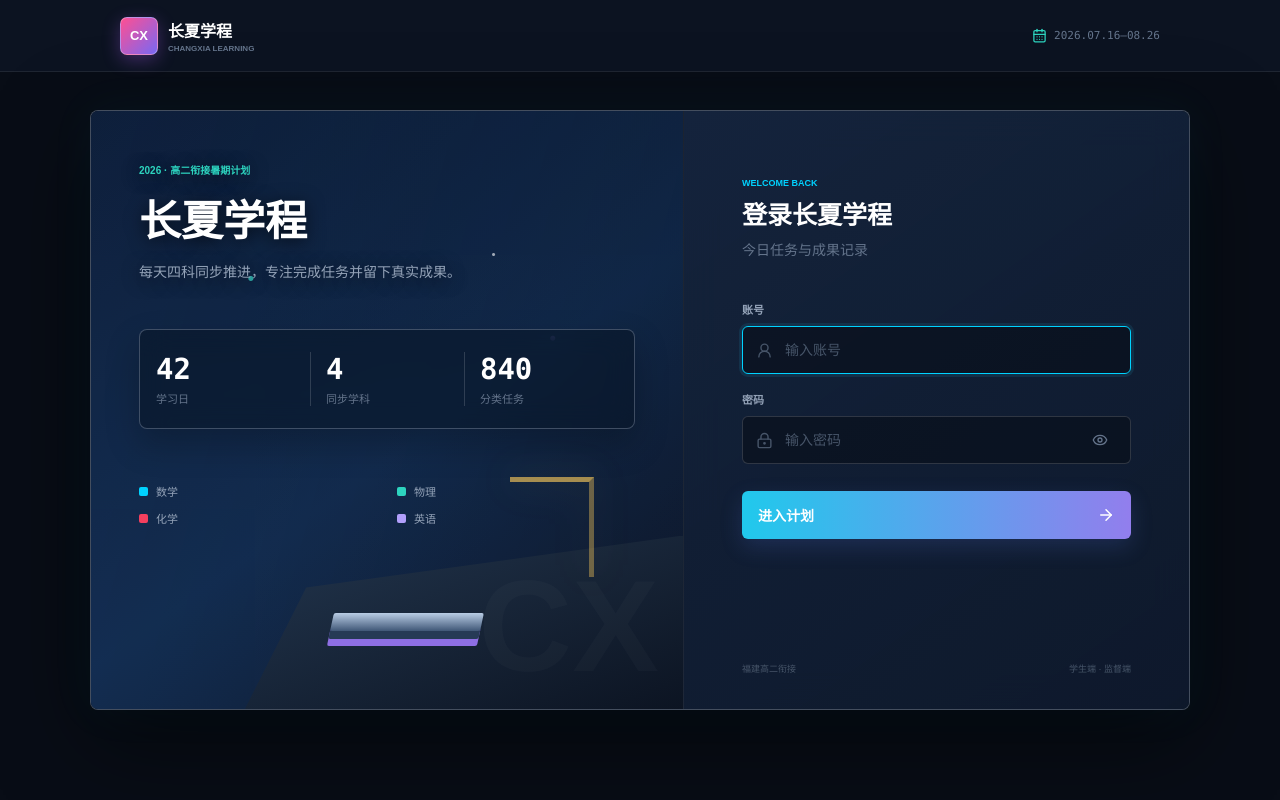
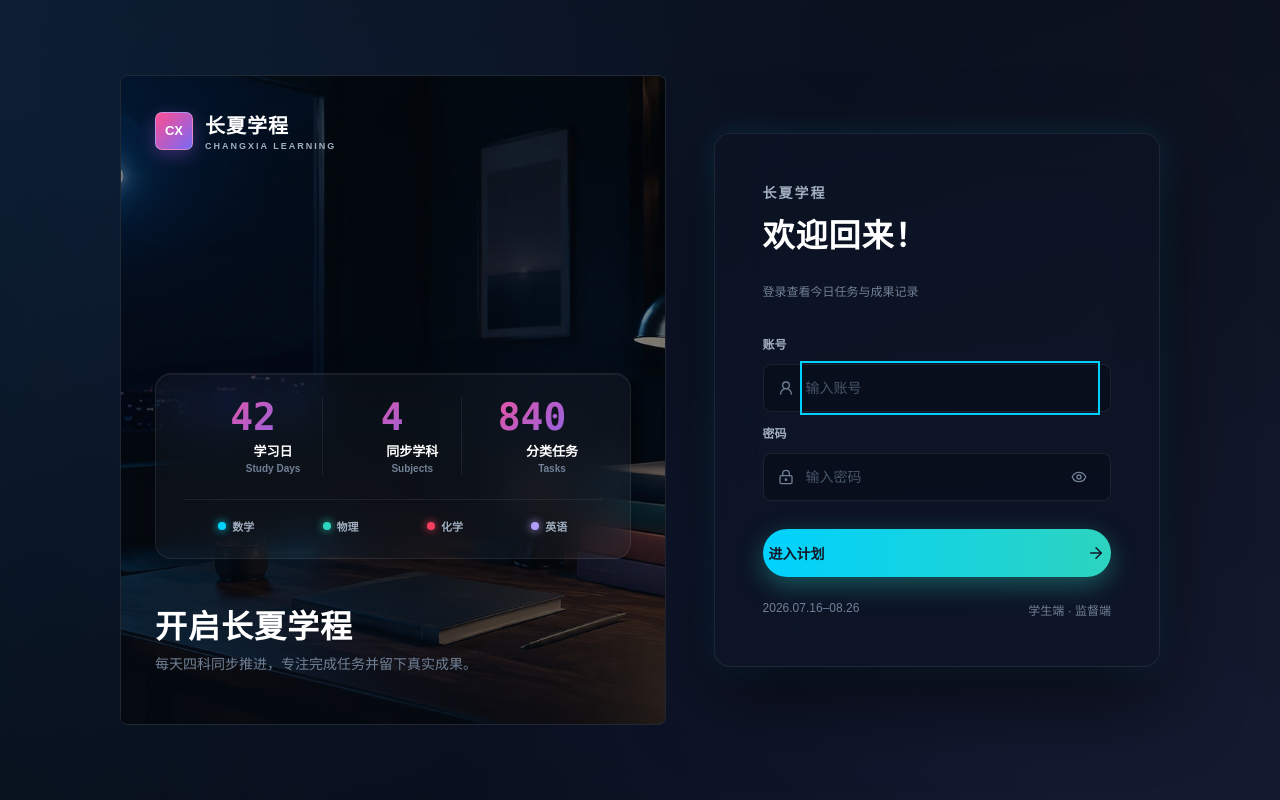
Before and after one commit to suyu7789-ux/study_plan, a Flask app: page /login in a window 1280 px wide. Run offline with Flask 3, Linux system fonts and the light colour scheme; some libraries are stand-ins or nearby versions.

Commit message:
feat: align frontend with midnight design prototype

```diff
--- a/app/static/app.css
+++ b/app/static/app.css
@@ -66,7 +66,13 @@
   margin: 0;
   min-width: 320px;
   min-height: 100vh;
-  background: #080d16;
+  background:
+    linear-gradient(118deg, rgba(0, 210, 255, 0.055), transparent 34%, rgba(177, 159, 251, 0.05) 66%, transparent),
+    linear-gradient(28deg, transparent 20%, rgba(45, 212, 191, 0.035) 42%, transparent 68%, rgba(244, 63, 94, 0.035)),
+    #080d16;
+  background-size: 180% 180%, 210% 210%, auto;
+  background-attachment: fixed;
+  animation: dreamBackground 22s ease-in-out infinite alternate;
   color: var(--text);
   font-family: var(--font);
   font-size: 14px;
@@ -648,63 +678,384 @@
 
 .mobile-nav { display: none; }
 
-.login-page { min-height: 100vh; background: #080d16; }
-.login-topbar { height: 72px; display: flex; align-items: center; justify-content: space-between; padding: 0 max(24px, calc((100vw - 1040px) / 2)); border-bottom: 1px solid var(--line); background: rgba(13,21,35,.9); }
-.login-wordmark { display: flex; align-items: center; gap: 10px; color: white; text-decoration: none; }
-.login-wordmark > span:last-child { display: grid; }
-.login-wordmark strong { font-size: 16px; }
-.login-wordmark small { margin-top: 2px; color: var(--muted); font-size: 8px; font-weight: 800; }
-.login-period { display: inline-flex; align-items: center; gap: 7px; color: var(--muted); font-family: var(--numeric); font-size: 11px; }
-.login-period svg { width: 15px; height: 15px; color: var(--physics); }
-.login-layout { width: min(1100px, calc(100% - 48px)); min-height: 600px; margin: 38px auto; display: grid; grid-template-columns: 1.08fr .92fr; overflow: hidden; border: 1px solid rgba(210,225,245,.28); border-radius: 8px; background: rgba(18,29,48,.58); box-shadow: 0 30px 90px rgba(0,0,0,.5), 0 0 46px rgba(39,201,245,.06); }
-.login-context { position: relative; padding: 50px 48px; overflow: hidden; border-right: 1px solid var(--line); background: linear-gradient(135deg, rgba(7,14,27,.66), rgba(14,35,62,.45)); }
-.login-context::after { content: "CX"; position: absolute; right: 24px; bottom: 8px; color: rgba(255,255,255,.025); font-family: var(--display); font-size: 130px; font-weight: 900; pointer-events: none; }
+.login-page {
+  min-height: 100vh;
+  background:
+    linear-gradient(118deg, rgba(0, 210, 255, .08), transparent 38%, rgba(177, 159, 251, .06) 72%, transparent),
+    linear-gradient(34deg, #05070e, #0d1428 48%, #080d16);
+  background-size: 180% 180%, 140% 140%;
+  animation: dreamBackground 22s ease-in-out infinite alternate;
+  display: flex;
+  align-items: center;
+  justify-content: center;
+  padding: 24px;
+}
+.login-topbar { display: none; }
+.login-layout {
+  width: min(1040px, 94vw);
+  margin: 0 auto;
+  display: grid;
+  grid-template-columns: 1.1fr 0.9fr;
+  align-items: center;
+  gap: 48px;
+  background: transparent;
+  border: none;
+  box-shadow: none;
+}
+.login-context {
+  position: relative;
+  overflow: hidden;
+  min-height: 650px;
+  background: #07101d;
+  border: 1px solid rgba(255, 255, 255, .1);
+  border-radius: 8px;
+  padding: 34px;
+  display: flex;
+  flex-direction: column;
+  justify-content: center;
+}
 .login-context > :not(.login-scene) { position: relative; z-index: 2; }
-.login-scene { position: absolute; inset: 0; overflow: hidden; background: linear-gradient(145deg, #0a1830 0%, #122c50 55%, #101729 100%); }
-.scene-window { position: absolute; inset: 0; opacity: .75; background: radial-gradient(circle at 27% 28%, rgba(64,236,218,.9) 0 2px, transparent 3px), radial-gradient(circle at 68% 24%, rgba(255,255,255,.8) 0 1px, transparent 2px), radial-gradient(circle at 78% 38%, rgba(173,140,255,.75) 0 2px, transparent 3px), linear-gradient(105deg, rgba(38,74,124,.2), rgba(7,14,26,.35)); }
-.scene-desk { position: absolute; right: 0; bottom: 0; width: 74%; height: 29%; background: linear-gradient(160deg, rgba(36,55,78,.9), rgba(12,20,34,.95)); clip-path: polygon(14% 30%, 100% 0, 100% 100%, 0 100%); }
-.scene-lamp { position: absolute; right: 15%; bottom: 22%; width: 84px; height: 100px; border-top: 5px solid rgba(246,199,91,.65); border-right: 5px solid rgba(246,199,91,.4); filter: drop-shadow(0 0 18px rgba(246,199,91,.28)); }
-.scene-book { position: absolute; right: 34%; bottom: 13%; width: 150px; height: 18px; border-radius: 2px; background: linear-gradient(180deg, #b9cde5, #405777); box-shadow: 0 8px 0 #263a56, 0 15px 0 #8e6fe4; transform: skewX(-12deg); }
-.login-context > .login-kicker, .login-context > h1, .login-context > p { text-shadow: 0 3px 18px rgba(0,0,0,.68); }
-.login-kicker { color: var(--physics); font-size: 10px; font-weight: 900; }
-.login-context h1 { margin: 20px 0 0; font-size: 42px; line-height: 1.2; }
-.login-context > p { max-width: 330px; margin: 14px 0 0; color: var(--text-soft); line-height: 1.7; }
-.plan-facts { margin: 44px 0 0; display: grid; grid-template-columns: repeat(3,1fr); }
-.glass-facts { padding: 22px 16px; border: 1px solid rgba(220,232,249,.25); border-radius: 8px; background: rgba(9,20,37,.55); box-shadow: 0 15px 34px rgba(0,0,0,.22); backdrop-filter: blur(14px); }
-.plan-facts div { padding: 0 15px; border-left: 1px solid var(--line-strong); }
-.plan-facts div:first-child { padding-left: 0; border-left: 0; }
-.plan-facts dt { font-family: var(--numeric); font-size: 29px; font-weight: 900; }
-.plan-facts dd { margin: 4px 0 0; color: var(--muted); font-size: 11px; }
-.login-subjects { margin-top: 54px; display: grid; grid-template-columns: 1fr 1fr; gap: 11px 20px; }
-.login-subjects span { display: flex; align-items: center; gap: 8px; color: var(--text-soft); font-size: 11px; }
-.subject-swatch { width: 9px; height: 9px; border-radius: 2px; background: var(--math); }
-.subject-swatch.physics { background: var(--physics); }
-.subject-swatch.chemistry { background: var(--chemistry); }
-.subject-swatch.english { background: var(--english); }
-.login-panel { padding: 62px 58px 34px; display: flex; flex-direction: column; background: linear-gradient(145deg, rgba(22,39,66,.82), rgba(14,25,44,.92)); backdrop-filter: blur(18px); }
-.login-panel-heading h2 { margin: 6px 0 0; font-size: 25px; }
-.login-panel-heading p { margin: 8px 0 0; color: var(--muted); }
-.login-form { margin-top: 34px; display: grid; gap: 9px; }
-.login-form > label { margin-top: 8px; color: var(--text-soft); font-size: 11px; font-weight: 800; }
-.login-input-control { height: 48px; display: grid; grid-template-columns: 21px 1fr auto; align-items: center; gap: 8px; padding: 0 13px; border: 1px solid var(--line-strong); border-radius: 6px; background: rgba(6,11,19,.5); }
-.login-input-control:focus-within { border-color: var(--math); box-shadow: 0 0 0 3px rgba(39,201,245,.1); }
-.login-input-control > svg { width: 17px; height: 17px; color: var(--dim); }
-.login-input-control input { width: 100%; height: 44px; padding: 0; border: 0; outline: 0; background: transparent; color: white; }
-.login-input-control input::placeholder { color: var(--dim); }
-.password-toggle { width: 34px; height: 34px; display: grid; place-items: center; padding: 0; border: 0; border-radius: 5px; background: transparent; color: var(--muted); }
-.password-toggle:hover { background: rgba(255,255,255,.06); color: white; }
+.login-scene {
+  position: absolute;
+  inset: 0;
+  background: #07101d url("/static/images/login-midnight-study.webp?v=22") 52% center / cover no-repeat;
+  animation: loginSceneDrift 18s ease-in-out infinite alternate;
+}
+.login-scene::after {
+  content: "";
+  position: absolute;
+  inset: 0;
+  background: linear-gradient(180deg, rgba(5, 12, 22, .35), rgba(5, 12, 22, .68)), linear-gradient(90deg, rgba(5, 12, 22, .2), rgba(5, 12, 22, .04));
+}
+.scene-window, .scene-desk, .scene-lamp, .scene-book { display: none; }
+.login-logo-container {
+  display: flex;
+  align-items: center;
+  gap: 12px;
+  margin-bottom: auto;
+}
+.login-logo-container strong {
+  font-size: 20px;
+  font-weight: 800;
+  color: #ffffff;
+  letter-spacing: 1px;
+  display: block;
+}
+.login-logo-container small {
+  font-size: 9px;
+  font-weight: 800;
+  color: #a0aec0;
+  letter-spacing: 2px;
+  display: block;
+  margin-top: 2px;
+}
+.login-stats-card {
+  border: 1px solid rgba(255, 255, 255, 0.08);
+  border-radius: 16px;
+  background: rgba(255, 255, 255, 0.03);
+  backdrop-filter: blur(20px);
+  -webkit-backdrop-filter: blur(20px);
+  padding: 24px 28px;
+  box-shadow: 0 20px 50px rgba(0, 0, 0, 0.3), inset 0 1px 0 rgba(255, 255, 255, 0.05);
+  margin: 42px 0;
+}
+.stat-group {
+  display: grid;
+  grid-template-columns: repeat(3, 1fr);
+  margin-bottom: 24px;
+}
+.stat-group div {
+  text-align: center;
+  border-right: 1px solid rgba(255, 255, 255, 0.08);
+}
+.stat-group div:last-child {
+  border-right: none;
+}
+.stat-group dt {
+  font-family: var(--numeric);
+  font-size: 38px;
+  font-weight: 900;
+  line-height: 1;
+  color: #ffffff;
+  background: linear-gradient(135deg, #ff4f92, #7868f4);
+  -webkit-background-clip: text;
+  -webkit-text-fill-color: transparent;
+}
+.stat-group dd {
+  font-size: 13px;
+  font-weight: 800;
+  color: #ffffff;
+  margin-top: 8px;
+  line-height: 1.2;
+}
+.stat-group dd small {
+  display: block;
+  font-size: 10px;
+  color: #718096;
+  font-weight: 600;
+  margin-top: 3px;
+}
+.stat-subjects {
+  display: flex;
+  justify-content: space-around;
+  border-top: 1px solid rgba(255, 255, 255, 0.08);
+  padding-top: 18px;
+}
+.stat-subjects span {
+  display: flex;
+  align-items: center;
+  gap: 6px;
+  font-size: 11px;
+  color: #a0aec0;
+  font-weight: 600;
+}
+.subject-dot {
+  width: 8px;
+  height: 8px;
+  border-radius: 50%;
+  display: inline-block;
+}
+.subject-dot.math { background: #00d2ff; box-shadow: 0 0 8px #00d2ff; }
+.subject-dot.physics { background: var(--physics); box-shadow: 0 0 8px var(--physics); }
+.subject-dot.chemistry { background: var(--chemistry); box-shadow: 0 0 8px var(--chemistry); }
+.subject-dot.english { background: var(--english); box-shadow: 0 0 8px var(--english); }
+
+.login-welcome-title h1 {
+  font-size: 32px;
+  font-weight: 800;
+  color: #ffffff;
+  letter-spacing: 1px;
+  margin: 0;
+}
+.login-welcome-title p {
+  font-size: 14px;
+  color: #718096;
+  line-height: 1.65;
+  margin-top: 6px;
+}
+.login-panel {
+  padding: 48px;
+  display: flex;
+  flex-direction: column;
+  background: rgba(13, 20, 38, 0.6);
+  backdrop-filter: blur(25px);
+  -webkit-backdrop-filter: blur(25px);
+  border: 1px solid rgba(255, 255, 255, 0.08);
+  border-radius: 16px;
+  box-shadow: 0 30px 80px rgba(0, 0, 0, 0.6), 0 0 30px rgba(0, 210, 255, 0.15);
+}
+.panel-brand-name {
+  font-size: 14px;
+  font-weight: 800;
+  color: #a0aec0;
+  letter-spacing: 2px;
+  text-transform: uppercase;
+}
+.login-panel-heading h2 {
+  font-size: 32px;
+  font-weight: 800;
+  color: #ffffff;
+  margin-top: 8px;
+  letter-spacing: 1px;
+}
+.login-panel-heading p {
+  font-size: 12px;
+  color: #718096;
+  margin-top: 6px;
+}
+.login-form {
+  margin-top: 24px;
+  display: grid;
+  gap: 12px;
+}
+.login-form > label {
+  color: #a0aec0;
+  font-size: 12px;
+  font-weight: 800;
+}
+.login-input-control {
+  height: 48px;
+  background: rgba(6, 11, 19, 0.45);
+  border: 1px solid rgba(255, 255, 255, 0.08);
+  border-radius: 8px;
+  display: flex;
+  align-items: center;
+  padding: 0 14px;
+  gap: 10px;
+}
+.login-input-control svg {
+  color: #718096;
+  width: 16px;
+  height: 16px;
+}
+.login-input-control input {
+  flex: 1;
+  height: 100%;
+  font-size: 14px;
+  color: #ffffff;
+  border: none;
+  background: transparent;
+}
+.login-input-control input::placeholder {
+  color: #475569;
+}
+.password-toggle {
+  width: 34px;
+  height: 34px;
+  display: grid;
+  place-items: center;
+  flex: 0 0 34px;
+  padding: 0;
+  border: 0;
+  border-radius: 6px;
+  background: transparent;
+  color: #718096;
+}
+.password-toggle:hover { background: rgba(255,255,255,.06); color: #fff; }
 .password-toggle svg { width: 16px; height: 16px; }
-.login-submit { height: 48px; margin-top: 18px; display: flex; align-items: center; justify-content: space-between; padding: 0 16px; border: 0; border-radius: 6px; background: linear-gradient(90deg, #20c9ec, #927eed); color: white; font-weight: 900; box-shadow: 0 8px 22px rgba(91,120,235,.18); }
-.login-submit:hover { filter: brightness(1.08); }
+.login-options-row {
+  display: flex;
+  justify-content: space-between;
+  align-items: center;
+  margin-top: 8px;
+  font-size: 12px;
+}
+.remember-me {
+  display: flex;
+  align-items: center;
+  gap: 6px;
+  color: #a0aec0;
+  cursor: pointer;
+  font-weight: 600;
+}
+.remember-me input[type="checkbox"] {
+  cursor: pointer;
+  accent-color: #2dd4bf;
+}
+.forgot-password {
+  color: #2dd4bf;
+  text-decoration: none;
+  font-weight: 600;
+}
+.forgot-password:hover {
+  text-decoration: underline;
+}
+.login-submit {
+  height: 48px;
+  margin-top: 16px;
+  border-radius: 24px;
+  background: linear-gradient(90deg, #00d2ff, #2dd4bf);
+  color: #111827;
+  font-weight: 800;
+  display: flex;
+  align-items: center;
+  justify-content: space-between;
+  gap: 10px;
+  box-shadow: 0 8px 24px rgba(45, 212, 191, 0.35);
+  transition: all 0.2s ease;
+  border: none;
+  cursor: pointer;
+}
+.login-submit:hover {
+  transform: translateY(-1px);
+  box-shadow: 0 12px 30px rgba(45, 212, 191, 0.5);
+  filter: brightness(1.05);
+}
+.login-submit span {
+  color: #111827;
+  font-size: 14px;
+  font-weight: 800;
+}
 .login-submit svg { width: 18px; height: 18px; }
-.form-error { margin: 8px 0 0; display: flex; align-items: center; gap: 7px; color: #ff8793; font-size: 11px; }
-.form-error svg { width: 15px; height: 15px; }
-.login-footer { margin-top: auto; padding-top: 30px; display: flex; justify-content: space-between; color: var(--dim); font-size: 9px; }
+.sub-btn-label {
+  font-size: 9px;
+  letter-spacing: 1px;
+  opacity: 0.7;
+  font-weight: 800;
+  color: #111827;
+}
+.social-login-section {
+  margin-top: 24px;
+  text-align: center;
+}
+.social-login-section > span {
+  font-size: 11px;
+  color: #718096;
+  display: block;
+  margin-bottom: 12px;
+  position: relative;
+}
+.social-login-section > span::before,
+.social-login-section > span::after {
+  content: "";
+  position: absolute;
+  top: 50%;
+  width: 25%;
+  height: 1px;
+  background: rgba(255, 255, 255, 0.08);
+}
+.social-login-section > span::before { left: 0; }
+.social-login-section > span::after { right: 0; }
+
+.social-icons {
+  display: flex;
+  justify-content: center;
+  gap: 16px;
+}
+.social-icon-btn {
+  width: 38px;
+  height: 38px;
+  border-radius: 50%;
+  border: 1px solid rgba(255, 255, 255, 0.08);
+  background: rgba(255, 255, 255, 0.02);
+  color: #a0aec0;
+  display: grid;
+  place-items: center;
+  transition: all 0.2s;
+  cursor: pointer;
+}
+.social-icon-btn:hover {
+  background: rgba(255, 255, 255, 0.08);
+  color: #ffffff;
+  border-color: rgba(255, 255, 255, 0.2);
+}
+.social-icon-btn svg {
+  width: 16px;
+  height: 16px;
+}
+.login-panel-footer {
+  margin-top: 24px;
+  display: flex;
+  justify-content: space-between;
+  font-size: 12px;
+  color: #718096;
+}
+.login-panel-footer a {
+  color: #2dd4bf;
+  text-decoration: none;
+  font-weight: 600;
+}
+.login-panel-footer a:hover {
+  text-decoration: underline;
+}
+.form-error {
+  margin-top: 8px;
+  color: #ff8793;
+  font-size: 12px;
+  display: flex;
+  align-items: center;
+  gap: 6px;
+}
 
 @keyframes panelIn { from { opacity: 0; transform: translateY(5px); } to { opacity: 1; transform: none; } }
 @keyframes taskIn { from { opacity: 0; transform: translateY(7px); } to { opacity: 1; transform: none; } }
 @keyframes detailsIn { from { opacity: 0; transform: translateY(-5px); } to { opacity: 1; transform: none; } }
-@keyframes timerPulse { 50% { box-shadow: 0 0 18px color-mix(in srgb, var(--subject-color) 35%, transparent); } }
+@keyframes dreamBackground { from { background-position: 0% 20%, 100% 70%, 0 0; } to { background-position: 100% 78%, 0% 24%, 0 0; } }
+@keyframes loginSceneDrift { from { background-position: 48% 50%; } to { background-position: 53% 50%; } }
+@keyframes timerPulse {
+  0%, 100% { box-shadow: 0 0 5px rgba(45, 212, 191, .15), inset 0 0 0 rgba(0, 210, 255, 0); }
+  50% { box-shadow: 0 0 18px rgba(45, 212, 191, .42), 0 0 28px rgba(0, 210, 255, .18), inset 0 0 12px rgba(0, 210, 255, .08); }
+}
 
 @media (max-width: 1380px) {
   :root { --sidebar: 214px; --grid: 38px 112px minmax(210px,1fr) 78px 178px 100px 126px; }
--- a/app/templates/index.html
+++ b/app/templates/index.html
@@ -6,12 +6,12 @@
   <meta name="theme-color" content="#0b101b">
   <title>长夏学程</title>
   <link rel="icon" type="image/svg+xml" href="{{ url_for('static', filename='favicon.svg', v='10') }}">
-  <link rel="stylesheet" href="{{ url_for('static', filename='app.css', v='19') }}">
+  <link rel="stylesheet" href="{{ url_for('static', filename='app.css', v='22') }}">
   <script src="{{ url_for('static', filename='vendor/lucide.min.js', v='4') }}" defer></script>
   <script>
     window.APP_USER = {{ {"role": role, "displayName": display_name, "username": username, "canManageUsers": can_manage_users}|tojson }};
   </script>
-  <script src="{{ url_for('static', filename='app.js', v='19') }}" defer></script>
+  <script src="{{ url_for('static', filename='app.js', v='22') }}" defer></script>
 </head>
 <body>
   <div class="app-shell">
--- a/app/templates/login.html
+++ b/app/templates/login.html
@@ -6,18 +6,11 @@
   <meta name="theme-color" content="#0b101b">
   <title>登录 | 长夏学程</title>
   <link rel="icon" type="image/svg+xml" href="{{ url_for('static', filename='favicon.svg', v='10') }}">
-  <link rel="stylesheet" href="{{ url_for('static', filename='app.css', v='19') }}">
+  <link rel="stylesheet" href="{{ url_for('static', filename='app.css', v='22') }}">
   <script src="{{ url_for('static', filename='vendor/lucide.min.js', v='4') }}" defer></script>
   <script src="{{ url_for('static', filename='login.js', v='5') }}" defer></script>
 </head>
 <body class="login-page">
-  <header class="login-topbar">
-    <a class="login-wordmark" href="{{ url_for('login') }}" aria-label="长夏学程登录页">
-      <span class="brand-mark">CX</span>
-      <span><strong>长夏学程</strong><small>CHANGXIA LEARNING</small></span>
-    </a>
-    <span class="login-period"><i data-lucide="calendar-days"></i>2026.07.16–08.26</span>
-  </header>
 
   <main class="login-layout">
     <section class="login-context" aria-labelledby="planTitle">
@@ -27,29 +20,40 @@
         <span class="scene-lamp"></span>
         <span class="scene-book"></span>
       </div>
-      <span class="login-kicker">2026 · 高二衔接暑期计划</span>
-      <h1 id="planTitle">长夏学程</h1>
-      <p>每天四科同步推进，专注完成任务并留下真实成果。</p>
 
-      <dl class="plan-facts glass-facts">
-        <div><dt>42</dt><dd>学习日</dd></div>
-        <div><dt>4</dt><dd>同步学科</dd></div>
-        <div><dt>840</dt><dd>分类任务</dd></div>
-      </dl>
+      <div class="login-logo-container">
+        <span class="brand-mark">CX</span>
+        <span>
+          <strong>长夏学程</strong>
+          <small>CHANGXIA LEARNING</small>
+        </span>
+      </div>
 
-      <div class="login-subjects" aria-label="计划学科">
-        <span><i class="subject-swatch math"></i>数学</span>
-        <span><i class="subject-swatch physics"></i>物理</span>
-        <span><i class="subject-swatch chemistry"></i>化学</span>
-        <span><i class="subject-swatch english"></i>英语</span>
+      <div class="login-stats-card glass-facts">
+        <div class="stat-group">
+          <div><dt>42</dt><dd>学习日<small>Study Days</small></dd></div>
+          <div><dt>4</dt><dd>同步学科<small>Subjects</small></dd></div>
+          <div><dt>840</dt><dd>分类任务<small>Tasks</small></dd></div>
+        </div>
+        <div class="stat-subjects" aria-label="计划学科">
+          <span><i class="subject-dot math"></i>数学</span>
+          <span><i class="subject-dot physics"></i>物理</span>
+          <span><i class="subject-dot chemistry"></i>化学</span>
+          <span><i class="subject-dot english"></i>英语</span>
+        </div>
+      </div>
+
+      <div class="login-welcome-title">
+        <h1 id="planTitle">开启长夏学程</h1>
+        <p>每天四科同步推进，专注完成任务并留下真实成果。</p>
       </div>
     </section>
 
     <section class="login-panel" aria-labelledby="loginTitle">
       <div class="login-panel-heading">
-        <span class="section-kicker">WELCOME BACK</span>
-        <h2 id="loginTitle">登录长夏学程</h2>
-        <p>今日任务与成果记录</p>
+        <span class="panel-brand-name">长夏学程</span>
+        <h2 id="loginTitle">欢迎回来！</h2>
+        <p>登录查看今日任务与成果记录</p>
       </div>
 
       <form class="login-form" method="post" autocomplete="on">
@@ -77,8 +81,11 @@
         </button>
       </form>
 
-      <footer class="login-footer"><span>福建高二衔接</span><span>学生端 · 监督端</span></footer>
+      <footer class="login-panel-footer">
+        <span>2026.07.16–08.26</span><span>学生端 · 监督端</span>
+      </footer>
     </section>
   </main>
+
 </body>
 </html>
```
Also changed, not shown: other parts of app/static/app.css (+64 -34 lines), app/static/app.js (+35 -7 lines), tests/test_app.py (+3 -3 lines), app/static/images/login-midnight-study.webp (added), 1 other file.
